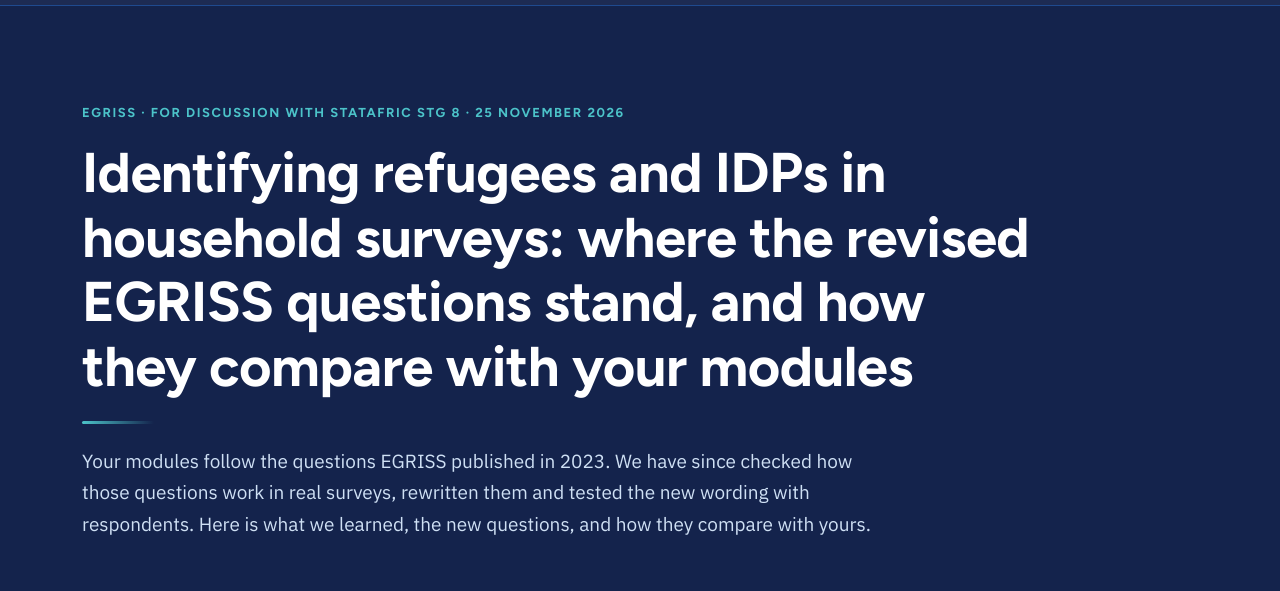
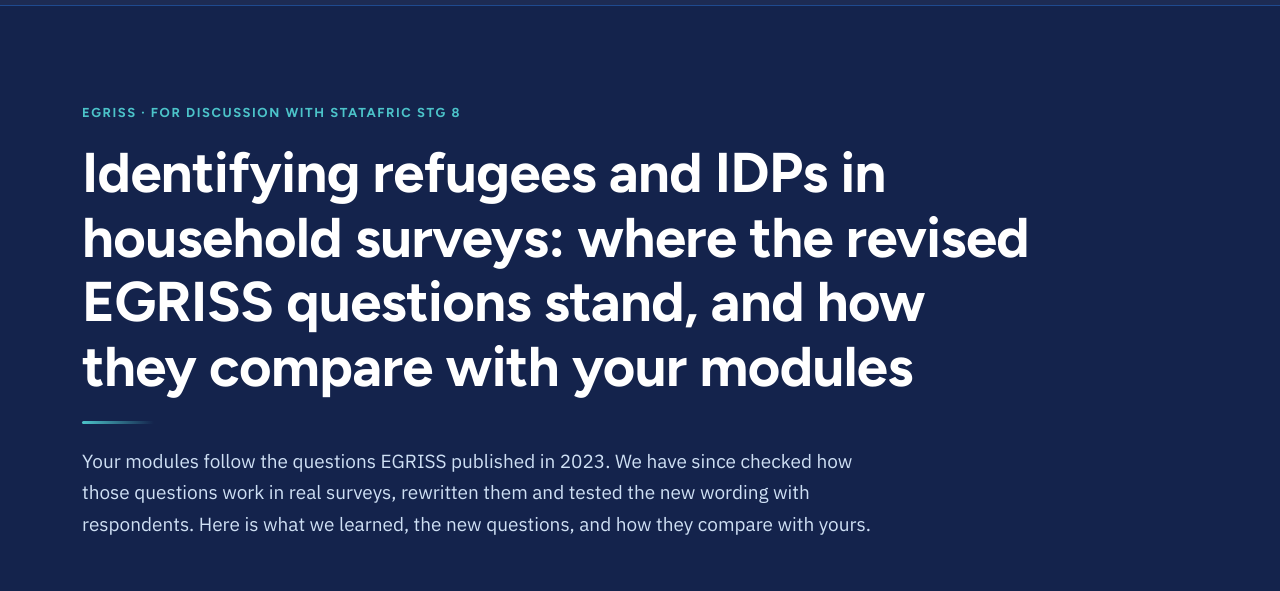
Before and after one commit to mitrovif/statafric-egriss-idq, a plain HTML site: page index.html in a window 1280 px wide. Shown: the part 51-642 px from the top of the page. Drawn offline with Linux system fonts and the light colour scheme.

Commit message:
Remove the date from the title line
Co-Authored-By: Claude Opus 5.5 <noreply@anthropic.com>

```diff
--- a/index.html
+++ b/index.html
@@ -1202,7 +1202,7 @@ details.fold.big{margin-top:40px}
 
 <div class="hero">
   <div class="wrap">
-    <div class="eyebrow">EGRISS · For discussion with STATAFRIC STG 8 · 25 November 2026</div>
+    <div class="eyebrow">EGRISS · For discussion with STATAFRIC STG 8</div>
     <h1>Identifying refugees and IDPs in household surveys: where the revised EGRISS questions stand, and how they compare with your modules</h1>
     <div class="rule"></div>
     <p class="lede" style="margin-top:22px">Your modules follow the questions EGRISS published in 2023. We have since checked how those questions work in real surveys, rewritten them and tested the new wording with respondents. Here is what we learned, the new questions, and how they compare with yours.</p>
```
